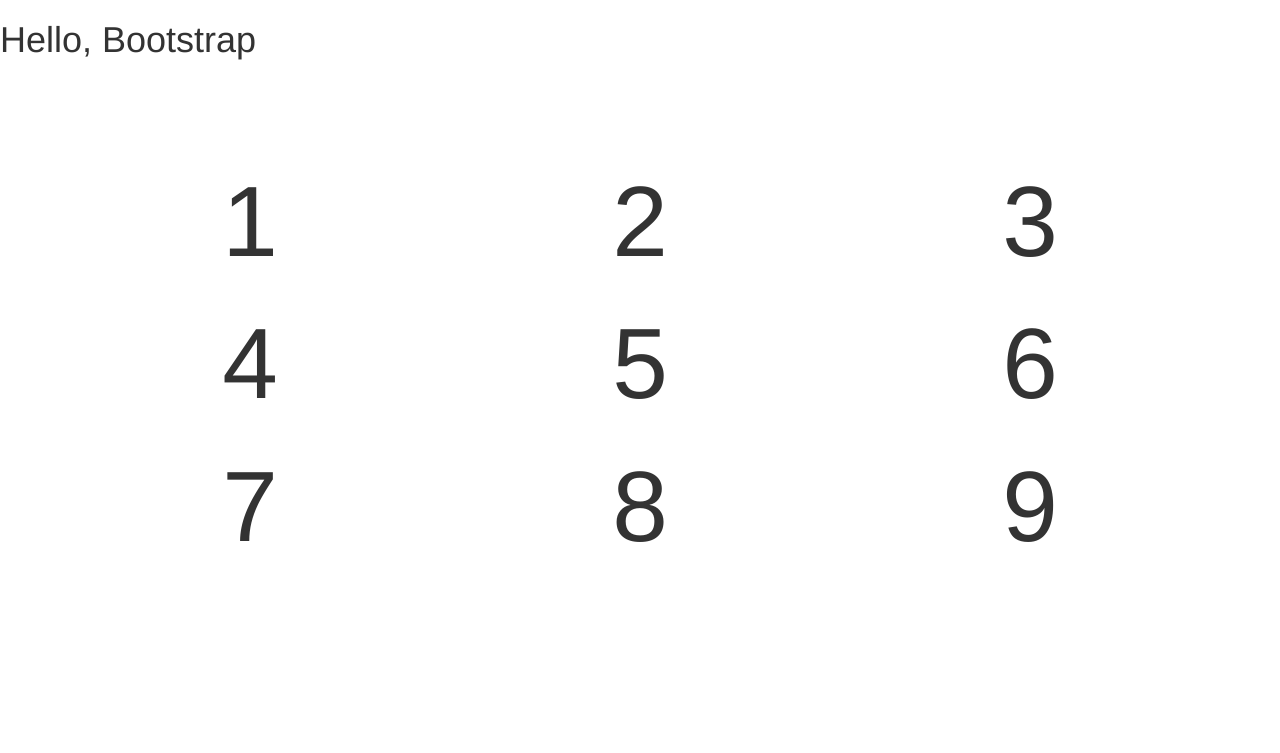
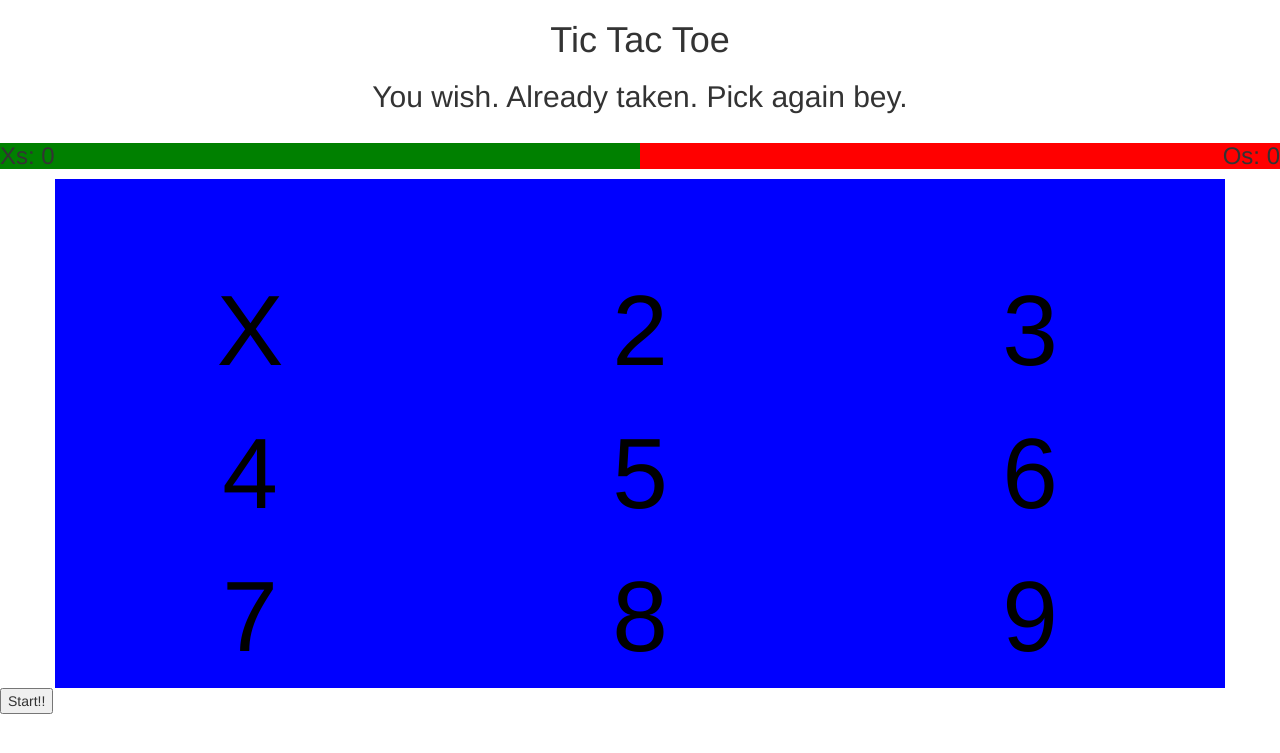
Before and after one commit to craigelliott0/tictactoe, a Flask app: page /?turn=1 in a window 1280 px wide. Shown: the top 753 px of the page. Run offline with Flask 2, Linux system fonts and the light colour scheme; some libraries are stand-ins or nearby versions.

Commit message:
Complete logic
Basic functionality complete. Have started OOP refactoring. No styling.

```diff
--- a/main.py
+++ b/main.py
@@ -1,27 +1,57 @@
-from flask import Flask, render_template
+from flask import Flask, render_template, request
 from flask_bootstrap import Bootstrap
+from board import Board
 
 app = Flask(__name__)
 Bootstrap(app)
 
+board = Board()
+winning_combos = [[1, 2, 3], [4, 5, 6], [7, 8, 9], [1, 4, 7], [2, 5, 8], [3, 6, 9], [1, 5, 9], [3, 5, 7]]
 
-row1 = ['1', '2', '3']
-row2 = ['4', '5', '6']
-row3 = ['7', '8', '9']
-print(f"{row1}\n{row2}\n{row3}")
+game_over = False
+player_one_move = True
+player_one_win = False
+player_two_win = False
+
+p1_score = 0
+p2_score = 0
 
 
-@app.route("/")
-def home():
-    return render_template('index.html', row1=row1, row2=row2, row3=row3)
+def start():
+    global board, game_over
+    board = Board()
+    game_over = False
 
 
-winning_combos = [[1, 2, 3], [4, 5, 6], [7, 8, 9], [1, 4, 7], [2, 5, 8], [3, 6, 9], [1, 5, 9], [3, 5, 7]]
-chosen_numbers = []
-p1_nums = []
-p2_nums = []
+game_status = "Test"
 
-game_over = False
+
+@app.route("/", methods=["GET", "POST"])
+def home():
+    if request.method == 'POST':
+        start()
+    turn = request.args.get("turn")
+    global game_status, player_one_move, p1_score, p2_score
+    if player_one_move:
+        status('p1')
+    else:
+        status('p2')
+    if turn:
+        chosen_square = int(turn)
+        run_game(chosen_square)
+    return render_template('index.html',
+                           row1=board.row1,
+                           row2=board.row2,
+                           row3=board.row3,
+                           status=game_status,
+                           p1_score=p1_score,
+                           p2_score=p2_score)
+
+
+# winning_combos = [[1, 2, 3], [4, 5, 6], [7, 8, 9], [1, 4, 7], [2, 5, 8], [3, 6, 9], [1, 5, 9], [3, 5, 7]]
+# chosen_numbers = []
+# p1_nums = []
+# p2_nums = []
 
 
 # This function checks the board for a win #
@@ -35,85 +65,115 @@ def check_for_win(player_nums):
         if score == 3:
             global game_over
             game_over = True
-            if player_nums == p1_nums:
+            if player_nums == board.p1_nums:
                 print("Player 1 wins! Xs 4 lyf")
+                status('p1win')
             else:
                 print("Player 2 wins! OOO m g!")
+                status('p2win')
+
+
+def run_game(chosen_square):
+    global player_one_move
+    if not game_over:
+        player_is_choosing = True
+        while player_is_choosing:
+            p_move = chosen_square
+            if player_one_move:
+                current_player = 'P1'
+                status('p2')
+                if not is_chosen(p_move):
+                    player_is_choosing = False
+                    add_to_board(p_move, current_player)
+                    check_for_win(board.p1_nums)
+                    player_one_move = False
+                else:
+                    player_is_choosing = False
+            else:
+                current_player = 'P2'
+                status('p1')
+                if not is_chosen(p_move):
+                    player_is_choosing = False
+                    add_to_board(p_move, current_player)
+                    check_for_win(board.p2_nums)
+                    player_one_move = True
+                else:
+                    player_is_choosing = False
+    else:
+        status('game_over')
 
 
 # Game loop #
 # Takes players' inputs and executes the above functions until a win is detected #
-def run_game():
-    while not game_over:
-        # player_move('player1')
-        player_is_choosing = True
-        while player_is_choosing:
-            p1_move = int(input("Player 1, pick a number: "))
-            current_player = 'Player 1'
-            if not is_chosen(p1_move):
-                player_is_choosing = False
-                add_to_board(p1_move, current_player)
-                check_for_win(p1_nums)
-
-        if not game_over:
-            # player_move('player2')
-            player_is_choosing = True
-            while player_is_choosing:
-                p2_move = int(input("Player 2, pick a number: "))
-                current_player = 'Player 2'
-                if not is_chosen(p2_move):
-                    player_is_choosing = False
-                    add_to_board(p2_move, current_player)
-                    check_for_win(p2_nums)
+# def run_game_console_version():
+#     while not game_over:
+#         # player_move('player1')
+#         player_is_choosing = True
+#         while player_is_choosing:
+#             p1_move = int(input("Player 1, pick a number: "))
+#             current_player = 'Player 1'
+#             if not is_chosen(p1_move):
+#                 player_is_choosing = False
+#                 add_to_board(p1_move, current_player)
+#                 check_for_win(p1_nums)
+#
+#         if not game_over:
+#             # player_move('player2')
+#             player_is_choosing = True
+#             while player_is_choosing:
+#                 p2_move = int(input("Player 2, pick a number: "))
+#                 current_player = 'Player 2'
+#                 if not is_chosen(p2_move):
+#                     player_is_choosing = False
+#                     add_to_board(p2_move, current_player)
+#                     check_for_win(p2_nums)
 
 
 # This function applies the player's symbol to the chosen spot on the board #
 def add_to_board(player_move, current_player):
-    # if player_move == p1_move:
-    if current_player == 'Player 1':
-        p1_nums.append(player_move)
+    if current_player == 'P1':
+        board.p1_nums.append(player_move)
         symbol = 'X'
     else:
-        p2_nums.append(player_move)
+        board.p2_nums.append(player_move)
         symbol = 'O'
     if player_move < 4:
-        row1[player_move - 1] = symbol
+        board.row1[player_move - 1] = symbol
     elif player_move < 7:
-        row2[player_move - 4] = symbol
+        board.row2[player_move - 4] = symbol
     else:
-        row3[player_move - 7] = symbol
-    print(f"{row1}\n{row2}\n{row3}")
+        board.row3[player_move - 7] = symbol
+    print(f"{board.row1}\n{board.row2}\n{board.row3}")
 
 
 # Checks if the chosen number has already been selected #
 def is_chosen(player_move):
-    if player_move in chosen_numbers:
-        print("You wish. Already taken. Pick again bey.")
+    if player_move in board.chosen_numbers:
+        # print("You wish. Already taken. Pick again bey.")
+        status('pick_again')
         return True
     else:
-        chosen_numbers.append(player_move)
+        board.chosen_numbers.append(player_move)
         return False
 
 
-# NOTE TO SELF: trying to get this function to replace the repeated code in the Game Loop below.
-# Not sure if it's actually less readable though. #
-# def player_move(player):
-#     player_is_choosing = True
-#     while player_is_choosing:
-#         if player == 'player1':
-#             p_nums = p1_nums
-#             p1_move = int(input("Player 1, pick a number: "))
-#             p_move = p1_move
-#         else:
-#             p_nums = p2_nums
-#             p2_move = int(input("Player 2, pick a number: "))
-#         if not is_chosen(p_move):
-#             player_is_choosing = False
-#             add_to_board(p_move)
-#             check_for_win(p_nums)
+def status(current_status):
+    global game_status, p1_score, p2_score
+    if current_status == 'p1win':
+        game_status = 'We have a winner! Xs 4 lyf!'
+        p1_score += 1
+    elif current_status == 'p2win':
+        game_status = 'Winner! Team O, bad boy!'
+        p2_score += 1
+    elif current_status == 'pick_again':
+        game_status = 'You wish. Already taken. Pick again bey.'
+    elif current_status == 'p1':
+        game_status = 'Team X, hit it'
+    elif current_status == 'p2':
+        game_status = 'Team O, get loose'
+    elif current_status == 'game_over':
+        game_status = 'Brah, the game is over. Start again dummy.'
 
-
-# run_game()
 
 if __name__ == "__main__":
     app.run(debug=True)
--- a/static/styles.css
+++ b/static/styles.css
@@ -1,5 +1,26 @@
+h1, h2 {
+    text-align: center;
+}
+
+h3  {
+    width: 50%;
+    background: red;
+    display: inline-block;
+}
+
+#x-score {
+    background: green;
+}
+
+#o-score {
+    position: absolute;
+    align-right: 0;
+    text-align: right;
+}
+
 .container {
     padding-top: 80px;
+    background-color: blue;
 }
 
 .row {
@@ -10,3 +31,13 @@
 .square:hover {
     cursor: pointer;
 }
+
+a {
+    color: black;
+}
+
+a:hover {
+    color: black;
+    text-decoration: none;
+    cursor: pointer;
+}
--- a/templates/index.html
+++ b/templates/index.html
@@ -14,22 +14,30 @@
 {% endblock %}
 
 {% block content %}
-    <h1>Hello, Bootstrap</h1>
+    <h1>Tic Tac Toe</h1>
+    <h2 id="game-status">{{ status }}</h2>
+    <h3 id="x-score">Xs: {{ p1_score }}</h3>
+    <h3 id="o-score">Os: {{ p2_score }}</h3>
     <div class="container">
         <div class="row">
-            <div class="col-lg-4 square">{{ row1[0] }}</div>
-            <div class="col-lg-4 square">{{ row1[1] }}</div>
-            <div class="col-lg-4 square">{{ row1[2] }}</div>
+            <div class="col-lg-4 square"><a href="/?turn=1" name="1">{{ row1[0] }}</a></div>
+            <div class="col-lg-4 square"><a href="/?turn=2" name="2">{{ row1[1] }}</a></div>
+            <div class="col-lg-4 square"><a href="/?turn=3" name="3">{{ row1[2] }}</a></div>
         </div>
         <div class="row">
-            <div class="col-lg-4 square">{{ row2[0] }}</div>
-            <div class="col-lg-4 square">{{ row2[1] }}</div>
-            <div class="col-lg-4 square">{{ row2[2] }}</div>
+            <div class="col-lg-4 square"><a href="/?turn=4" name="4">{{ row2[0] }}</a></div>
+            <div class="col-lg-4 square"><a href="/?turn=5" name="5">{{ row2[1] }}</a></div>
+            <div class="col-lg-4 square"><a href="/?turn=6" name="6">{{ row2[2] }}</a></div>
         </div>
         <div class="row">
-            <div class="col-lg-4 square">{{ row3[0] }}</div>
-            <div class="col-lg-4 square">{{ row3[1] }}</div>
-            <div class="col-lg-4 square">{{ row3[2] }}</div>
+            <div class="col-lg-4 square"><a href="/?turn=7" name="7">{{ row3[0] }}</a></div>
+            <div class="col-lg-4 square"><a href="/?turn=8" name="8">{{ row3[1] }}</a></div>
+            <div class="col-lg-4 square"><a href="/?turn=9" name="9">{{ row3[2] }}</a></div>
         </div>
     </div>
+<!--    <a href="/start/"><input type="button" value="Start"></a>-->
+    <form action="{{ url_for('home') }}" method="POST">
+<!--        <input type="button" id="start-btn" name="start_button" value="Start!">-->
+        <button type="submit">Start!!</button>
+    </form>
 {% endblock %}
```
Also changed, not shown: board.py (added, +9 -0 lines), 1 other file.
